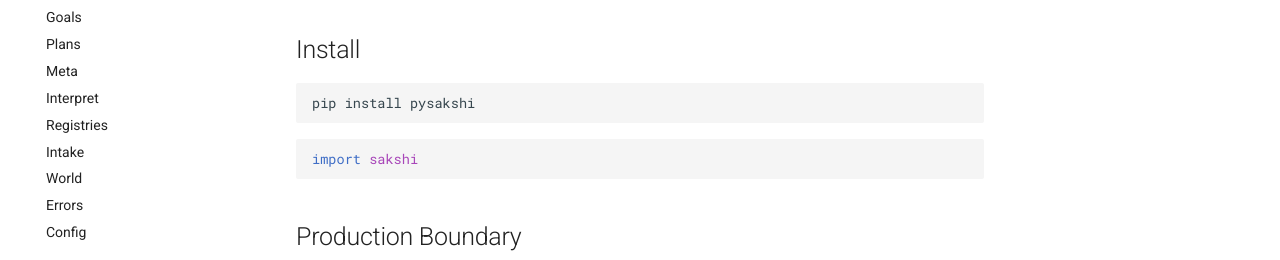
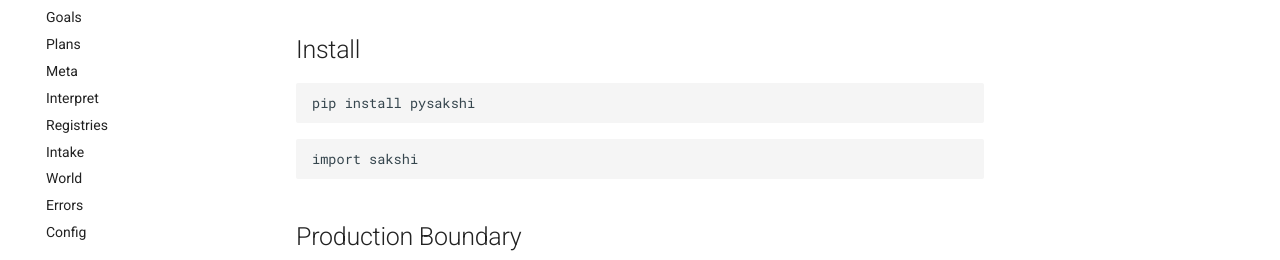
Before and after one commit to bionicbutterfly13/sakshi, an MkDocs documentation site: the page built from docs/index.md, in a window 1280 px wide and 923 px high. Shown: the part 507-767 px from the top of the window. Built offline with MkDocs 1.6.1 and Material for MkDocs 9.7.7, drawn with Linux system fonts in a browser that asks for light colours; comment, search, counter and statistics services are not loaded.

```diff
--- a/mkdocs.yml
+++ b/mkdocs.yml
@@ -29,13 +29,14 @@ plugins:
             show_if_no_docstring: true
             show_root_heading: true
             show_signature_annotations: true
-            show_source: true
+            show_source: false
 
 markdown_extensions:
   - admonition
   - attr_list
   - pymdownx.details
-  - pymdownx.highlight
+  - pymdownx.highlight:
+      use_pygments: false
   - pymdownx.superfences
   - toc:
       permalink: true
--- a/pyproject.toml
+++ b/pyproject.toml
@@ -4,7 +4,7 @@ build-backend = "setuptools.build_meta"
 
 [project]
 name = "pysakshi"
-version = "0.12.0"
+version = "0.14.0"
 description = "A metacognitive runtime for Python agents: the Witness pattern."
 readme = "README.md"
 requires-python = ">=3.11"
```
Also changed, not shown: CHANGELOG.md (+2 -0 lines), README.md (+1 -1 lines), 1 other file.
